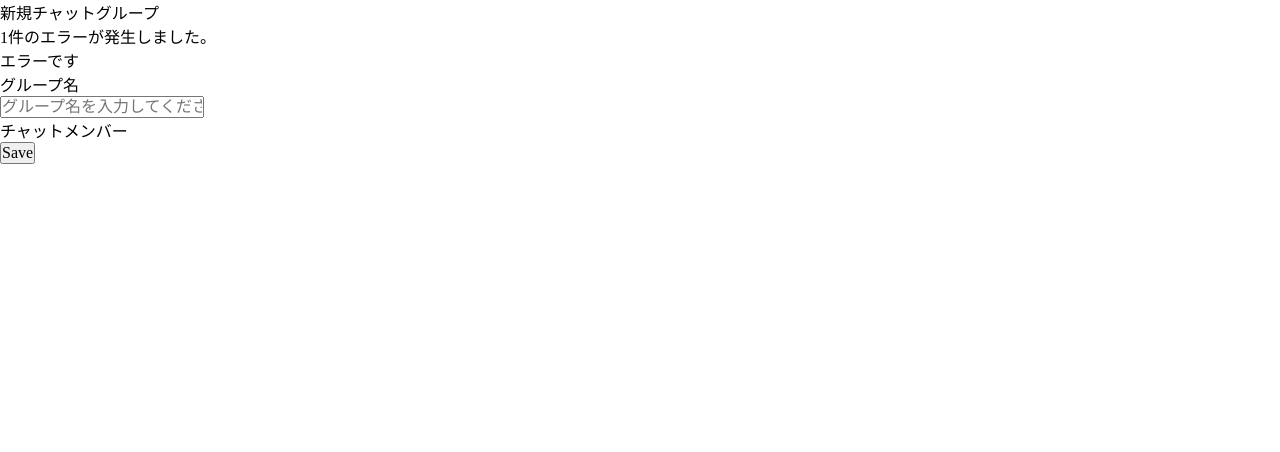
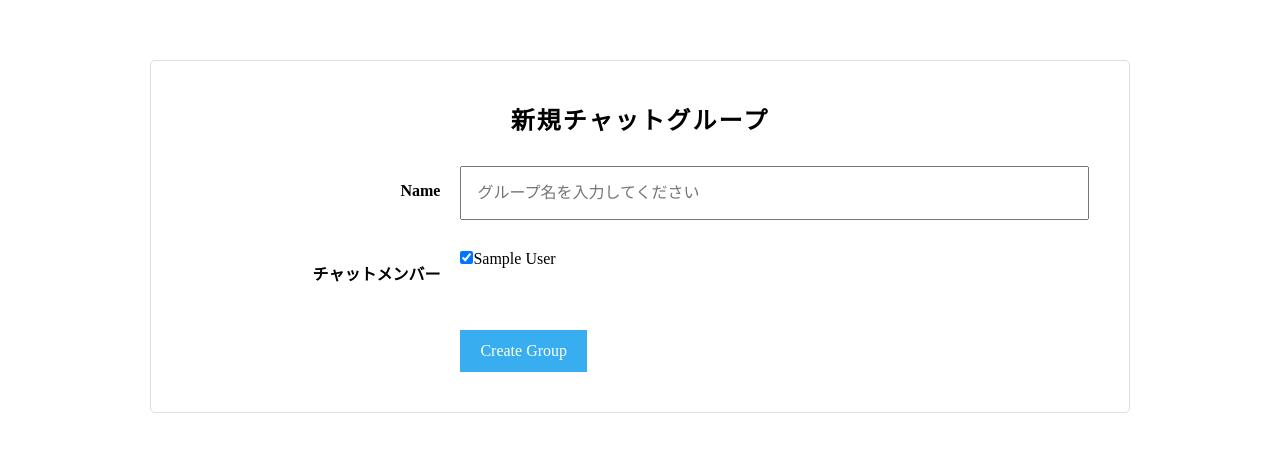
Before and after one commit to tkori/chat-space, a Rails app: page /groups/new in a window 1280 px wide. Shown: the top 452 px of the page. Run offline with Rails 7, Linux system fonts and the light colour scheme; the visitor is signed in with stand-in values (Sample User, id 1); style sheets or scripts are compiled from the project's sources; some libraries are stand-ins or nearby versions.

Commit message:
Implement creating group function

```diff
--- a/app/assets/stylesheets/application.scss
+++ b/app/assets/stylesheets/application.scss
@@ -3,7 +3,7 @@
 @import "modules/side_bar";
 @import "modules/main";
 @import "modules/user";
-@import "modules/groups";
+@import "modules/group";
 @import "config/colors";
 @import "modules/flash";
 
--- a/app/controllers/groups_controller.rb
+++ b/app/controllers/groups_controller.rb
@@ -1,8 +1,16 @@
 class GroupsController < ApplicationController
   def new
+    @group = Group.new
+    @group.users << current_user
   end
 
   def create
+    @group = Group.new(group_params)
+    if @group.save
+      redirect_to root_path, notice: 'グループを作成しました'
+    else
+      render :new
+    end
   end
 
   def edit
--- a/app/views/groups/new.html.haml
+++ b/app/views/groups/new.html.haml
@@ -1,16 +1,18 @@
 .chat-group-form
   %h1 新規チャットグループ
   %form#new_chat_group.new_chat_group{"accept-charset" => "UTF-8", :action => "/chat_groups", :method => "post"}
-    .chat-group-form__errors
-      %h2
-        1件のエラーが発生しました。
+  = form_for @group do |f|
+    - if @group.errors.any?
+      .chat-group-form__errors
+        %h2= "#{@group.errors.full_messages.count}件のエラーが発生しました。"
         %ul
-          %li エラーです
+          - @group.errors.full_messages.each do |message|
+            %li message
     .chat-group-form__field.clearfix
       .chat-group-form__field--left
-        %label.chat-group-form__label{:for => "chat_group_name"} グループ名
+        = f.label :name, class: 'chat-group-form__label'
       .chat-group-form__field--right
-        %input#chat_group_name.chat-group-form__input{:name => "chat_group[name]", :placeholder => "グループ名を入力してください", :type => "text"}/
+        = f.text_field :name, class: 'chat_group_name chat-group-form__input', placeholder: "グループ名を入力してください"
     .chat-group-form__field.clearfix
       / この部分はインクリメンタルサーチ（ユーザー追加の非同期化のときに使用します
       /
@@ -28,6 +30,7 @@
         %label.chat-group-form__label{:for => "chat_group_チャットメンバー"} チャットメンバー
       .chat-group-form__field--right
         / グループ作成機能の追加時はここにcollection_check_boxesの記述を入れてください
+        = f.collection_check_boxes :user_ids, User.all, :id, :name
         / この部分はインクリメンタルサーチ（ユーザー追加の非同期化のときに使用します
         /
           <div id='chat-group-users'>
@@ -39,4 +42,4 @@
     .chat-group-form__field.clearfix
       .chat-group-form__field--left
       .chat-group-form__field--right
-        %input.chat-group-form__action-btn{"data-disable-with" => "Save", :name => "commit", :type => "submit", :value => "Save"}/
+        = f.submit class: 'chat-group-form__action-btn'
--- a/app/views/messages/index.html.haml
+++ b/app/views/messages/index.html.haml
@@ -6,7 +6,7 @@
           =current_user.name
         %ul.sidebar__header__box--menu
           %li.sidebar__header__box--menu--list
-            =link_to "groups/new", class: "sidebar__header__box--menu--list--link" do
+            =link_to new_group_path, class: "sidebar__header__box--menu--list--link" do
               =fa_icon 'edit', class: "sidebar__header__box--menu--list--link--icon"
           %li.sidebar__header__box--menu--list
             =link_to edit_user_path(current_user), class: "sidebar__header__box--menu--list--link" do
```
Also changed, not shown: 1 other file.
